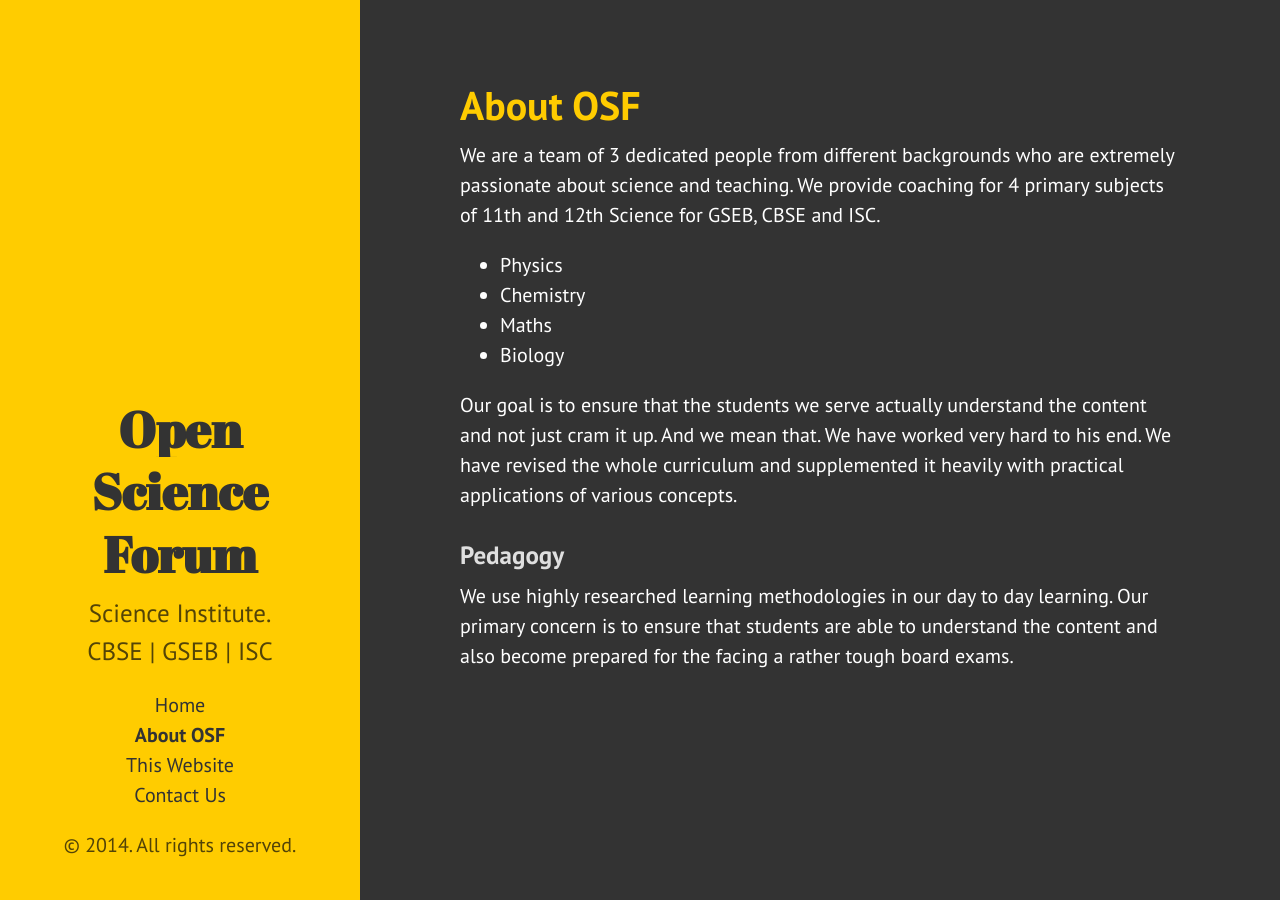
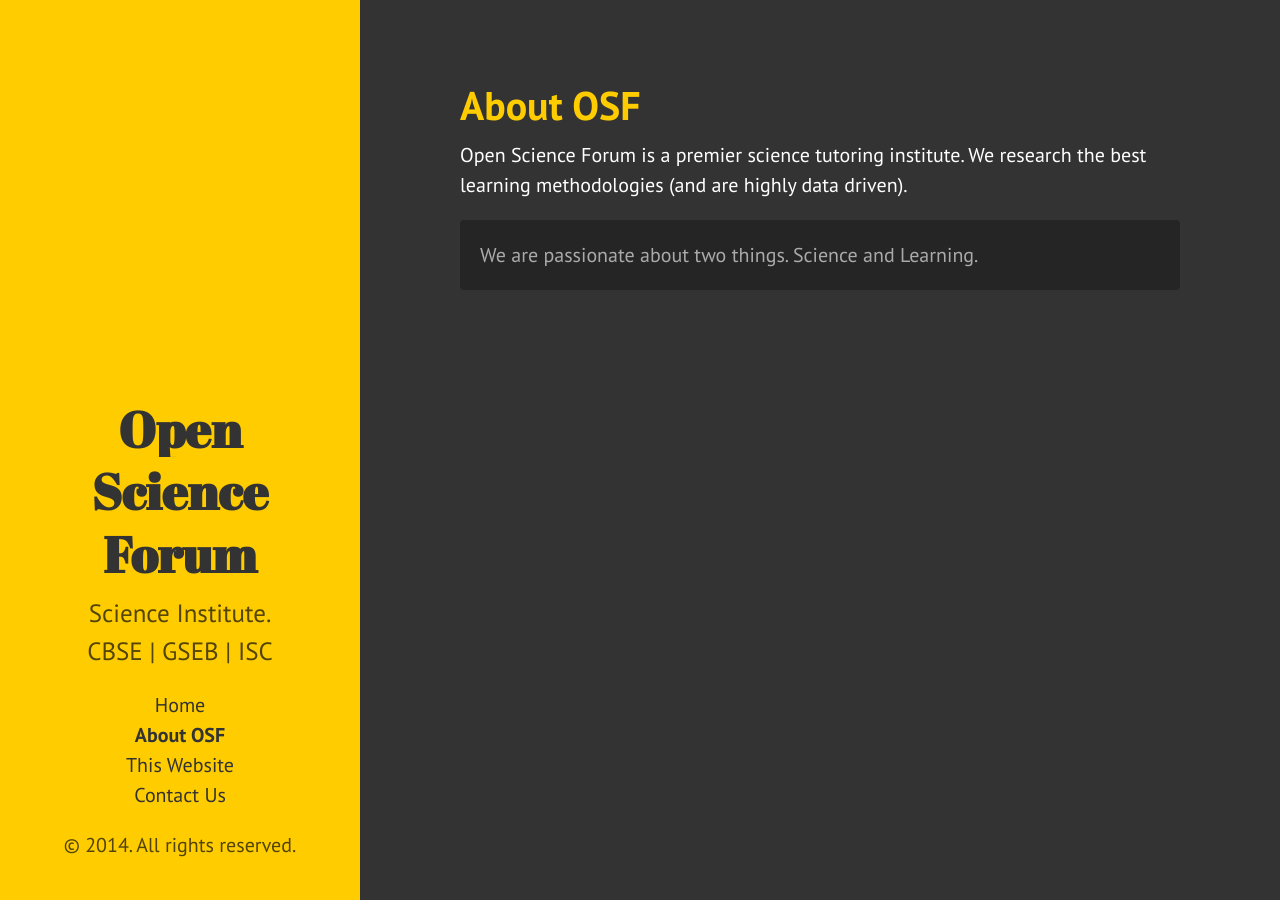
Before and after one commit to opensf/opensf.github.io, a Jekyll site: the page built from 1. about.md, in a window 1280 px wide. Built offline with Jekyll 4.4.1, drawn with Linux system fonts in a browser that asks for light colours.

Commit message:
Updating About Us

```diff
--- a/1. about.md
+++ b/1. about.md
@@ -3,16 +3,6 @@ layout: page
 title: About OSF
 ---
 
-We are a team of 3 dedicated people from different backgrounds who are extremely passionate about science and teaching. We provide coaching for 4 primary subjects of 11th and 12th Science for GSEB, CBSE and ISC.
+Open Science Forum is a premier science tutoring institute. We research the best learning methodologies (and are highly data driven).
 
-* Physics
-* Chemistry
-* Maths
-* Biology
-
-Our goal is to ensure that the students we serve actually understand the content and not just cram it up. And we mean that. We have worked very hard to his end. We have revised the whole curriculum and supplemented it heavily with practical applications of various concepts.
-
-
-### Pedagogy ###
-
-We use highly researched learning methodologies in our day to day learning. Our primary concern is to ensure that students are able to understand the content and also become prepared for the facing a rather tough board exams.
+<p class = "message"> We are passionate about two things. Science and Learning.
```
Also changed, not shown: 2. website.md (renamed from 2. this website.md), 3. contact.md (renamed from 3. contact-us.md).
